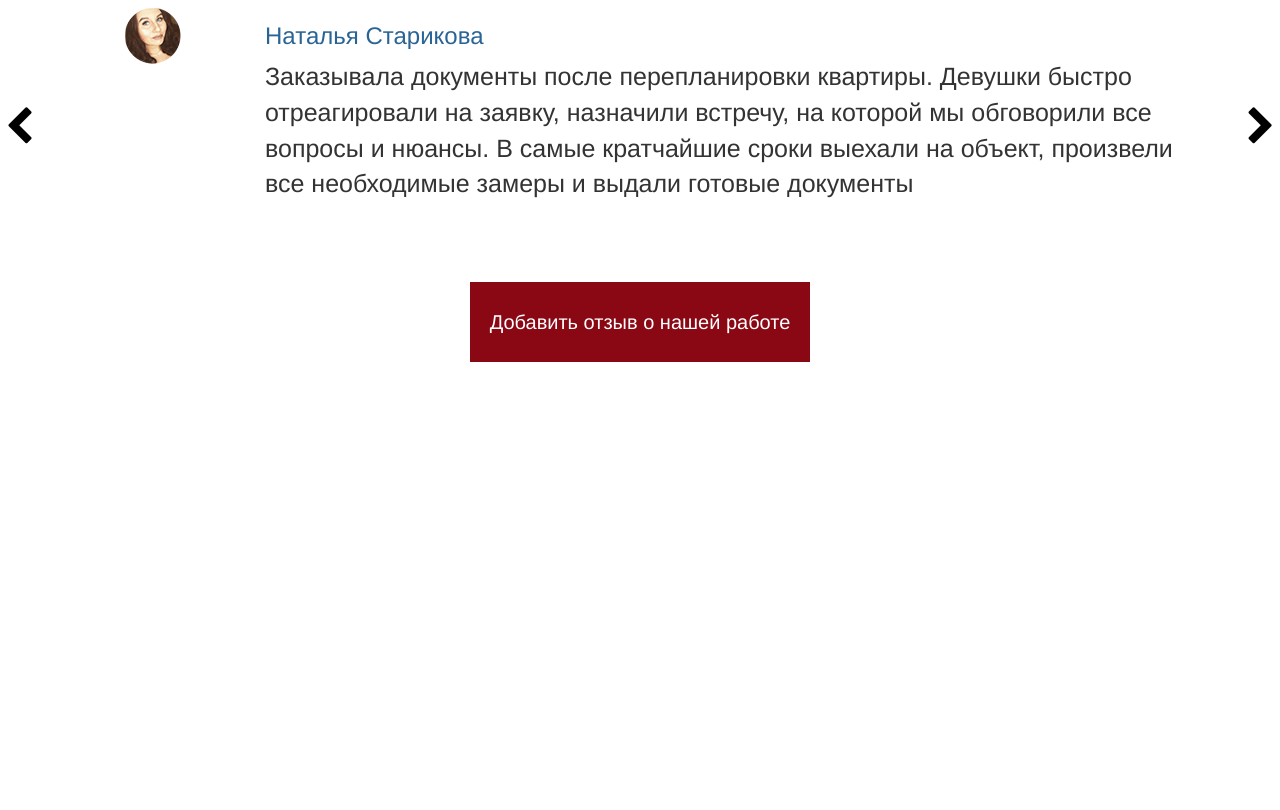
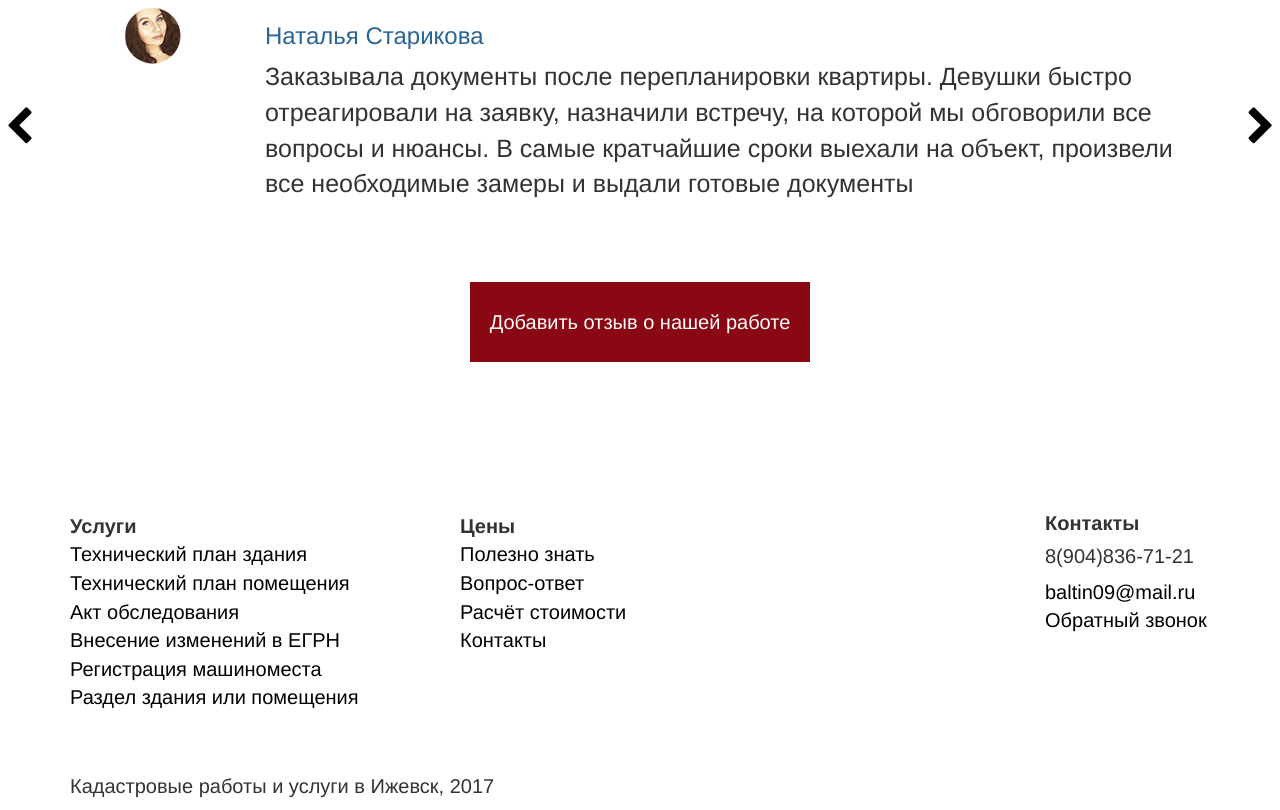
Before and after one commit to lentinB/Kadastr, a plain HTML site: page index.html in a window 1280 px wide. Shown: the part 3654-4464 px from the top of the page. Before the commit the page ends 4116 px from the top, so only its background shows below. Drawn offline with nearby package versions, Linux system fonts and the light colour scheme.

Commit message:
Добавил  блок footer

```diff
--- a/css/style.scss
+++ b/css/style.scss
@@ -344,7 +344,27 @@ body {
     display: block;
     margin-top: 100px;
   }
-
 }
 
+.footer {
+  .footer-work {
+    font-size: 20px;
+    padding-top: 50px;
+  }
+  ul {
+    padding-top: 50px;
+    li {
+      font-size: 20px;
+      p {
+        line-height: 23px;
+      }
+      a {
+        color: #000000;
+        font-size: 20px;
+      }
+    }
+  }
+}
+
+
 @import "media";
--- a/index.html
+++ b/index.html
@@ -284,10 +284,10 @@
                         </div>
                     </div>
                     <!-- Навигация для карусели -->
-                    <a  href="#myCarousel" data-slide="prev">
+                    <a href="#myCarousel" data-slide="prev">
                         <span class="fa fa-chevron-left"></span>
                     </a>
-                    <a  href="#myCarousel" data-slide="next">
+                    <a href="#myCarousel" data-slide="next">
                         <span class="fa fa-chevron-right"></span>
                     </a>
                 </div>
@@ -298,11 +298,50 @@
     </div>
 
     <div class="map">
-            <script class="map" type="text/javascript" charset="utf-8" async src="https://api-maps.yandex.ru/services/constructor/1.0/js/?um=constructor%3Ab8906db355085cb6f86c71a68e0571f741aa780d841ccd6af48de66dc5526fb2&amp;width=100%25&amp;height=400&amp;lang=ru_RU&amp;scroll=true"></script>
+        <script class="map" type="text/javascript" charset="utf-8" async
+                src="https://api-maps.yandex.ru/services/constructor/1.0/js/?um=constructor%3Ab8906db355085cb6f86c71a68e0571f741aa780d841ccd6af48de66dc5526fb2&amp;width=100%25&amp;height=400&amp;lang=ru_RU&amp;scroll=true"></script>
     </div>
 
 </div>
 <div class="footer">
+    <div class="container">
+        <div class="row">
+            <div class="col-lg-4 col-md-4">
+                <ul class="list-unstyled">
+                    <li><strong>Услуги</strong></li>
+                    <li><a href="#">Технический план здания</a></li>
+                    <li><a href="#">Технический план помещения</a></li>
+                    <li><a href="#">Акт обследования</a></li>
+                    <li><a href="#">Внесение изменений в ЕГРН</a></li>
+                    <li><a href="#">Регистрация машиноместа</a></li>
+                    <li><a href="#">Раздел здания или помещения</a></li>
+                </ul>
+            </div>
+            <div class="col-lg-3 col-md-3 ">
+                <ul class="list-unstyled">
+                    <strong>
+                        <li>Цены</li>
+                    </strong>
+                    <li><a href="#">Полезно знать</a></li>
+                    <li><a href="#">Вопрос-ответ</a></li>
+                    <li><a href="#">Расчёт стоимости</a></li>
+                    <li><a href="#">Контакты</a></li>
+                </ul>
+            </div>
+            <div class="col-lg-2 col-lg-offset-3 col-md-2">
+                <ul class="list-unstyled">
+                    <li><strong><p>Контакты</p></strong></li>
+                    <li><p>8(904)836-71-21</p></li>
+                    <li><a href="mailto:baltin09@mail.ru">baltin09@mail.ru</a></li>
+                    <li><a href="#myModal" data-toggle="modal">Обратный звонок</a></li>
+                </ul>
+            </div>
+            <div class="col-lg-12 footer-work">
+                <p>Кадастровые работы и услуги в Ижевск, 2017</p>
+
+            </div>
+        </div>
+    </div>
 
 </div>
 
```
Also changed, not shown: css/style.css, 1 other file. Lines whose indentation alone changed are shown as unchanged.
